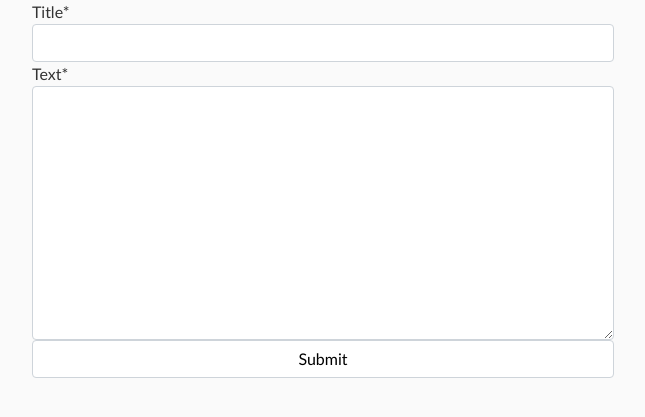
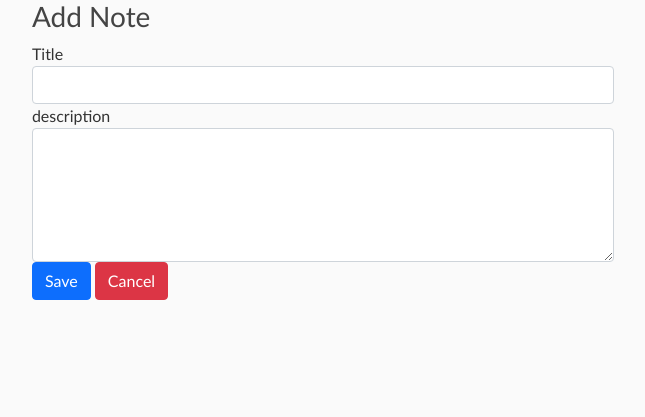
Before and after one commit to Udokaamos/noteapp, a Django app: page /post/create in a window 1280 px wide. Shown: the part 106-523 px from the top of the page, without its empty margins (317-962 px from the left). Run offline with Django 3.2, Linux system fonts and the light colour scheme; the visitor is signed in with stand-in values (Sample User, id 1); some libraries are stand-ins or nearby versions.

Commit message:
templates

```diff
--- a/home/templates/home/post_form.html
+++ b/home/templates/home/post_form.html
@@ -20,11 +20,28 @@
  });
 </script>
 
+<div class="add-modal" id="add-modal">
+    <div class="form">
+        <form action="" method="post">
+            <h3>Add Note</h3>
+            <div class="form-group">
+                <label for="title">Title</label>
+                <input type="text" name="title" id="title" class="form-control">
+            </div>
+            <div class="form-group">
+                <label for="description">description</label>
+                <textarea name="description" id="description" class="form-control" rows="5"></textarea>
+            </div>
+            <div class="form-group">
+                <button type="submit" class="btn btn-primary">Save</button>
+                <button type="button" class="btn btn-danger close-btn" onclick="closeModal('add-modal')">Cancel</button>
+            </div>
+        </form>
 
-<form action="" method="POST">
+<!-- <form action="" method="POST">
     {% csrf_token %}
     {{ form|crispy }}
-    <input type="submit" value="Submit">
+    <input type="submit" value="Submit"> -->
     <!-- <input type="submit" value="Cancel" onclick="window.location.href='{% url 'home' %}';return false;"> -->
 
 
--- a/home/templates/home/post_list.html
+++ b/home/templates/home/post_list.html
@@ -10,4 +10,9 @@
     </div>
  </div>
 </form>
+<ul>
+    {% for post in post_list %}
+        <li>{{ post.title }}</li>
+    {% endfor %}
+    </ul>
 {% endblock content %}
--- a/home/views.py
+++ b/home/views.py
@@ -18,18 +18,18 @@ class PostListView(LoginRequiredMixin, ListView):
     model = Post
     template_name = "home/post_list.html"
 
-    def get(self, request, pk=None):
+    def get(self, request):
         post_list = Post.objects.all()
         ctx = {'post_list': post_list}
         return render(request, self.template_name, ctx)
 
-    def get_queryset(self):
-#         # if there is a search query in the URL parameter, then use it to filter the results
-        search_query = self.request.GET.get('search', '')
-#         # using Q for case-insensitive search in a MySQL database
-#         # filtering for posts where the user is the author
-        queryset = Post.objects.filter(Q(content__lower__contains=search_query)).filter(author_id=self.request.user.id).order_by('-date_posted')
-        return queryset
+#     def get_queryset(self):
+# #         # if there is a search query in the URL parameter, then use it to filter the results
+#         search_query = self.request.GET.get('search', '')
+# #         # using Q for case-insensitive search in a MySQL database
+# #         # filtering for posts where the user is the author
+#         queryset = Post.objects.filter(Q(content__lower__contains=search_query)).filter(author_id=self.request.user.id).order_by('-date_posted')
+#         return queryset
 
     # def post(self, request):
     #     form = CreateForm(request.POST)
```
